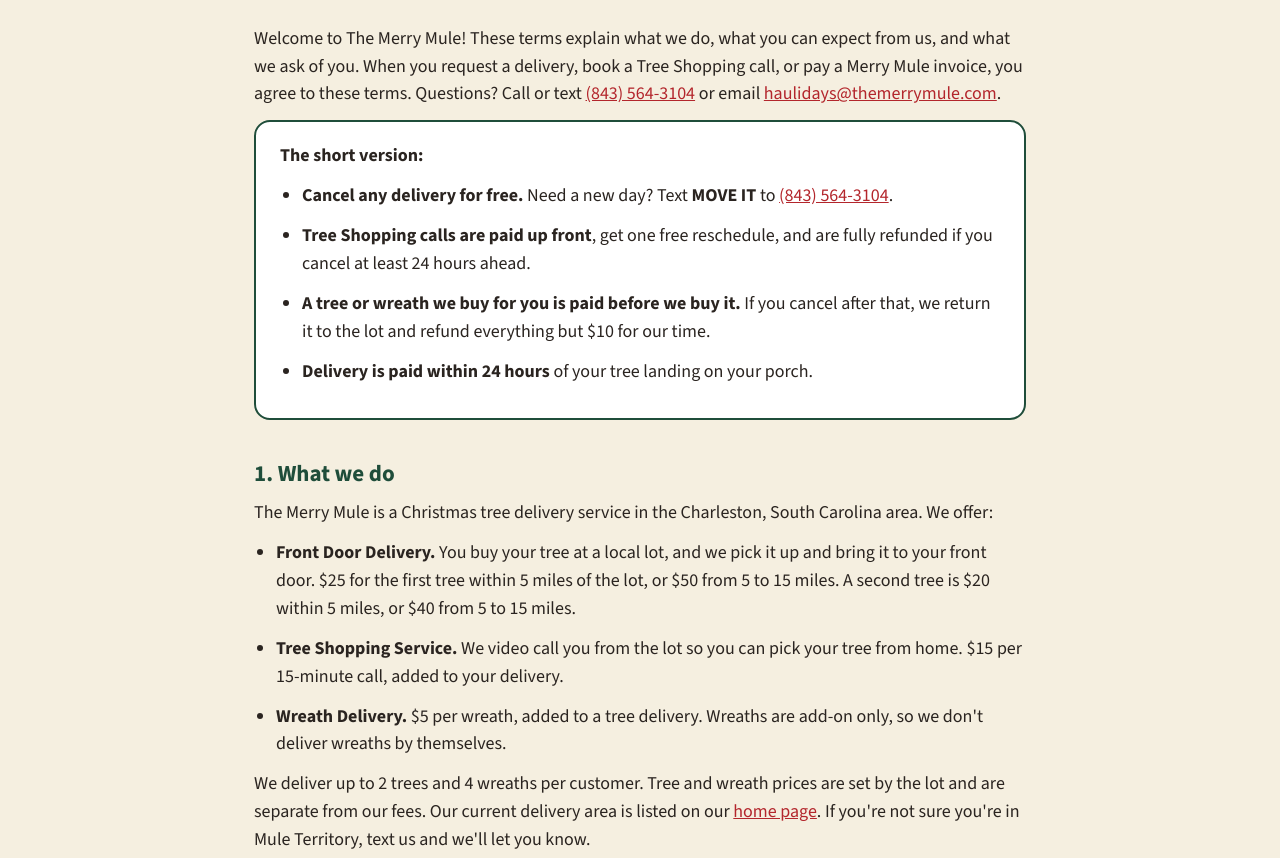
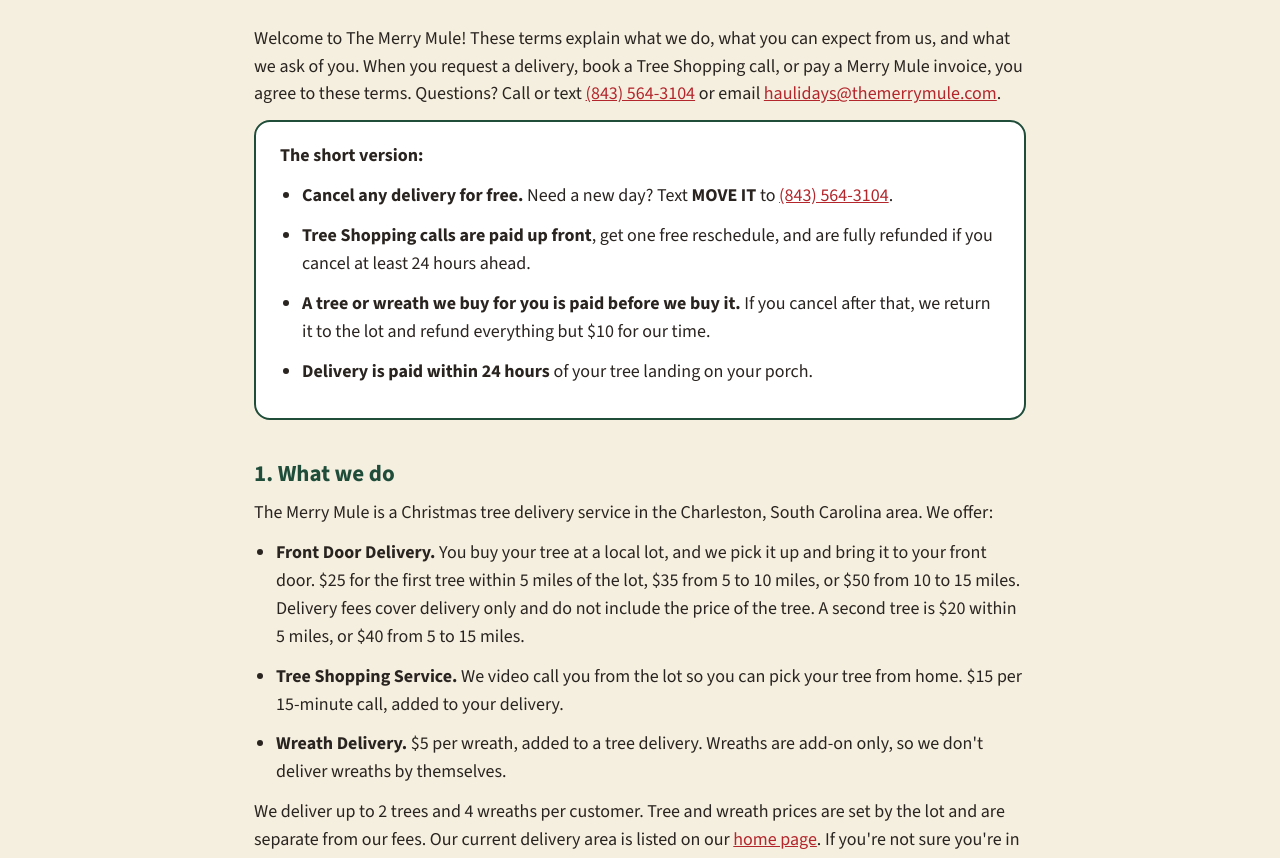
Before and after one commit to jkbruggy/themerrymule, a plain HTML site: page terms.html in a window 1280 px wide. Shown: the part 235-1093 px from the top of the page. Drawn offline with nearby package versions, Linux system fonts and the light colour scheme; a web font is replaced by a local one.

Commit message:
Update terms.html

```diff
--- a/terms.html
+++ b/terms.html
@@ -72,7 +72,7 @@ j=d.createElement(s),dl=l!='dataLayer'?'&l='+l:'';j.async=true;j.src=
 <h2>1. What we do</h2>
 <p>The Merry Mule is a Christmas tree delivery service in the Charleston, South Carolina area. We offer:</p>
 <ul>
-<li><strong>Front Door Delivery.</strong> You buy your tree at a local lot, and we pick it up and bring it to your front door. $25 for the first tree within 5 miles of the lot, or $50 from 5 to 15 miles. A second tree is $20 within 5 miles, or $40 from 5 to 15 miles.</li>
+<li><strong>Front Door Delivery.</strong> You buy your tree at a local lot, and we pick it up and bring it to your front door. $25 for the first tree within 5 miles of the lot, $35 from 5 to 10 miles, or $50 from 10 to 15 miles. Delivery fees cover delivery only and do not include the price of the tree. A second tree is $20 within 5 miles, or $40 from 5 to 15 miles.</li>
 <li><strong>Tree Shopping Service.</strong> We video call you from the lot so you can pick your tree from home. $15 per 15-minute call, added to your delivery.</li>
 <li><strong>Wreath Delivery.</strong> $5 per wreath, added to a tree delivery. Wreaths are add-on only, so we don't deliver wreaths by themselves.</li>
 </ul>
```
